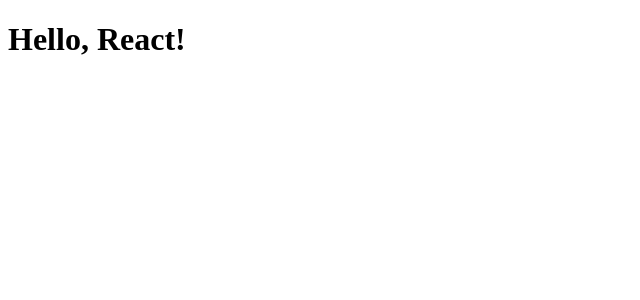
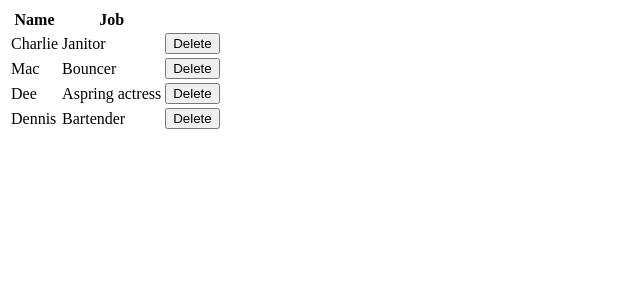
Before and after one commit to joieng1/csc-307-app, a React (Vite) app in the folder packages/react-frontend/: page / in a window 1280 px wide. Shown: the top 300 px of the page, without its empty margins (0-640 px from the left). Built offline with nearby package versions, Linux system fonts and the light colour scheme.

Commit message:
implemented Table componenet with delete function

```diff
--- a/packages/react-frontend/src/MyApp.jsx
+++ b/packages/react-frontend/src/MyApp.jsx
@@ -1,11 +1,42 @@
 // src/MyApp.jsx
 import React from "react";
+import Table from "./Table";
 
 function MyApp() {
+  const [characters, setCharacters] = React.useState([
+    {
+      name: "Charlie",
+      job: "Janitor",
+    },
+    {
+      name: "Mac",
+      job: "Bouncer",
+    },
+    {
+      name: "Dee",
+      job: "Aspring actress",
+    },
+    {
+      name: "Dennis",
+      job: "Bartender",
+    },
+  ]);
+
+  function removeOneCharacter(index) {
+    const updated = characters.filter((character, i) => {
+      return i !== index;
+    });
+    setCharacters(updated);
+  }
+
   return (
-    <div>
-      <h1>Hello, React!</h1>
-    </div>
-  );
+  <div className="container">
+    <Table
+      characterData={characters}
+      removeCharacter={removeOneCharacter}
+    />
+  </div>
+);
 }
+
 export default MyApp;
--- /dev/null
+++ b/packages/react-frontend/src/Table.jsx
@@ -0,0 +1,42 @@
+// src/Table.jsx
+import React from "react";
+
+function TableHeader() {
+  return (
+    <thead>
+      <tr>
+        <th>Name</th>
+        <th>Job</th>
+      </tr>
+    </thead>
+  );
+}
+
+function TableBody(props) {
+  const rows = props.characterData.map((row, index) => {
+    return (
+      <tr key={index}>
+        <td>{row.name}</td>
+        <td>{row.job}</td>
+        <td>
+          <button onClick={() => props.removeCharacter(index)}>Delete</button>
+        </td>
+      </tr>
+    );
+  });
+  return <tbody>{rows}</tbody>;
+}
+
+function Table(props) {
+  return (
+    <table>
+      <TableHeader />
+      <TableBody
+        characterData={props.characterData}
+        removeCharacter={props.removeCharacter}
+      />
+    </table>
+  );
+}
+
+export default Table;
```
